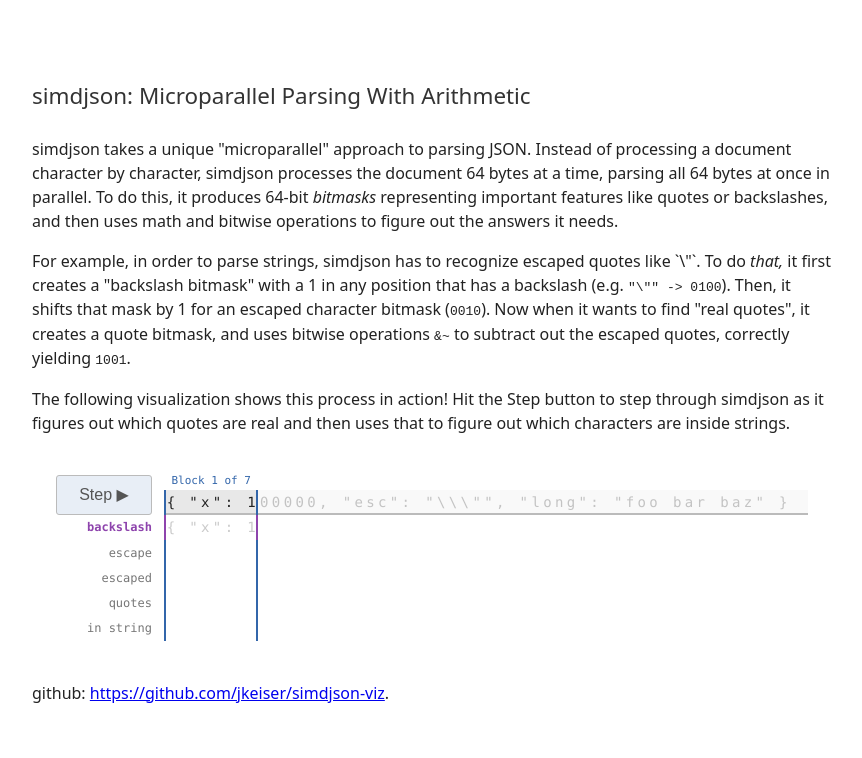
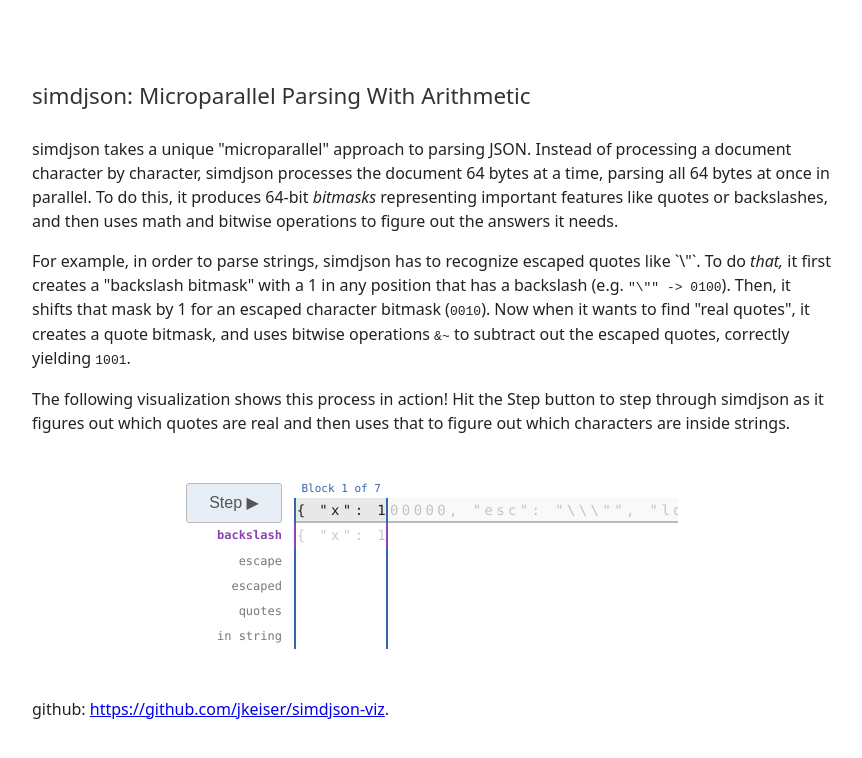
Before and after one commit to jkeiser/simdjson-viz, a Svelte app: page / in a window 1280 px wide. Shown: the top 758 px of the page, without its empty margins (208-1070 px from the left). Built offline with nearby package versions, Linux system fonts and the light colour scheme.

Commit message:
Constrain MaskGrid width within blog-style layout
Wrap MaskGrid in a .figure container with max-width: 540px, centered
within the 800px blog column. Width is controlled by the page, not
the component.

Co-Authored-By: Claude Opus 4.6 <noreply@anthropic.com>

```diff
--- a/src/App.svelte
+++ b/src/App.svelte
@@ -8,7 +8,9 @@
   <p>simdjson takes a unique "microparallel" approach to parsing JSON. Instead of processing a document character by character, simdjson processes the document 64 bytes at a time, parsing all 64 bytes at once in parallel. To do this, it produces 64-bit <em>bitmasks</em> representing important features like quotes or backslashes, and then uses math and bitwise operations to figure out the answers it needs.</p>
   <p>For example, in order to parse strings, simdjson has to recognize escaped quotes like `\"`. To do <em>that,</em> it first creates a "backslash bitmask" with a 1 in any position that has a backslash (e.g. <code>"\"" -&gt; 0100</code>). Then, it shifts that mask by 1 for an escaped character bitmask (<code>0010</code>). Now when it wants to find "real quotes", it creates a quote bitmask, and uses bitwise operations <code>&amp;~</code> to subtract out the escaped quotes, correctly yielding <code>1001</code>.</p>
   <p>The following visualization shows this process in action! Hit the Step button to step through simdjson as it figures out which quotes are real and then uses that to figure out which characters are inside strings.</p>
-  <MaskGrid input={inputString} rows={maskRows} />
+  <div class="figure">
+    <MaskGrid input={inputString} rows={maskRows} />
+  </div>
   <p>github: <a href="https://github.com/jkeiser/simdjson-viz">https://github.com/jkeiser/simdjson-viz</a>.</p>
 </main>
 
@@ -19,6 +21,11 @@
     padding: 2rem;
   }
 
+  .figure {
+    max-width: 540px;
+    margin: 1.5rem auto;
+  }
+
   h1 {
     font-size: 1.4rem;
     color: #333;
```
